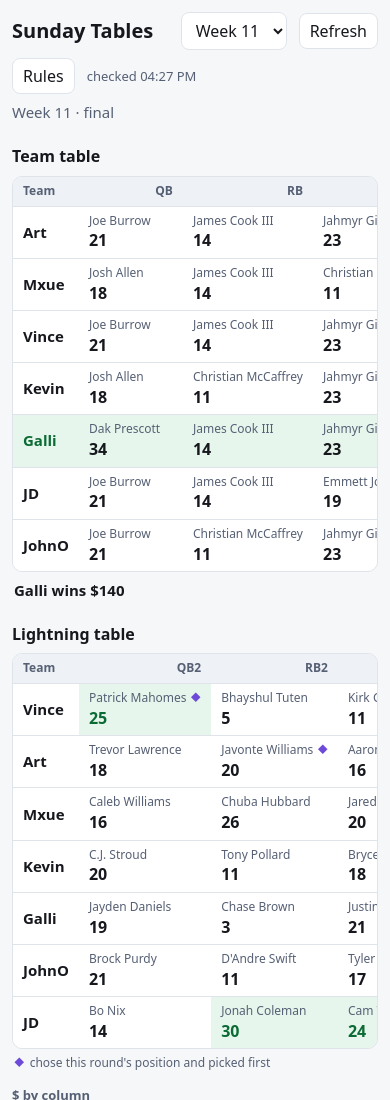
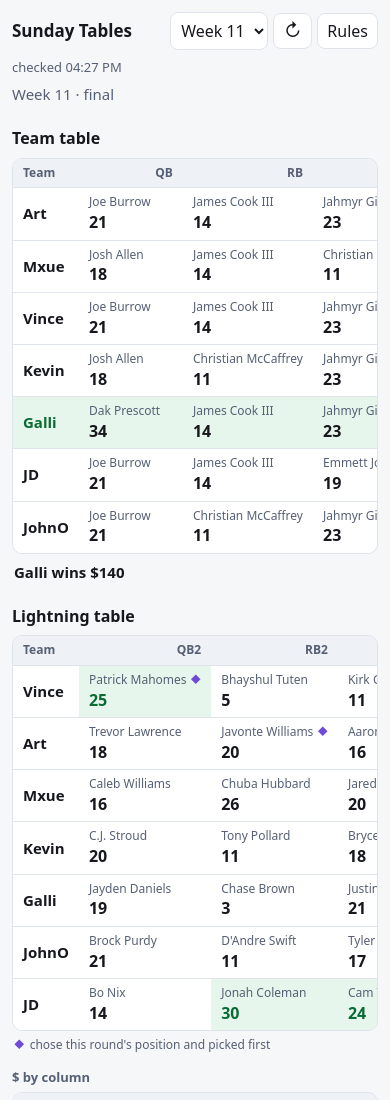
Before and after one commit to deepblue2022/sunday-tables, a website with bundled scripts: page index.html in a window 390 px wide. Shown: the top 1100 px of the page. Built offline with nearby package versions, Linux system fonts and the light colour scheme; no server answers.

Commit message:
Phone header on one row: smaller title, Refresh as an icon, Rules beside it

```diff
--- a/index.html
+++ b/index.html
@@ -39,6 +39,18 @@ select, button {
 button { cursor: pointer; }
 button:disabled { opacity: 0.5; cursor: default; }
 #updated { color: var(--muted); font-size: 13px; }
+/* On a phone the header keeps the title, week, Refresh and Rules on one line: a smaller title and
+   tighter spacing, and Refresh becomes a ↻ icon. The week menu stays at 16px (smaller makes iPhones zoom). */
+#refresh .narrow { display: none; }
+@media (max-width: 480px) {
+  header { gap: 8px 5px; }
+  h1 { font-size: 17px; }
+  header select { padding: 6px; }
+  #refresh { padding: 6px 10px; }
+  #rules-open { padding: 6px 9px; }
+  #refresh .wide { display: none; }
+  #refresh .narrow { display: inline; font-size: 18px; line-height: 1; }
+}
 #status { color: var(--muted); margin: 0 0 4px; }
 /* The live ticker: a one-line bar pinned to the top of the screen while a game is on. */
 #quip {
@@ -172,7 +184,7 @@ body.empty section, body.empty #week, body.noweek section.week, body.nosettlemen
   <header>
     <h1 id="league">Sunday Tables</h1>
     <select id="week" aria-label="Week"></select>
-    <button id="refresh" type="button">Refresh</button>
+    <button id="refresh" type="button" aria-label="Refresh" title="Refresh"><span class="wide">Refresh</span><span class="narrow" aria-hidden="true">&#x21bb;</span></button>
     <button id="rules-open" type="button">Rules</button>
     <span id="updated"></span>
   </header>
```
